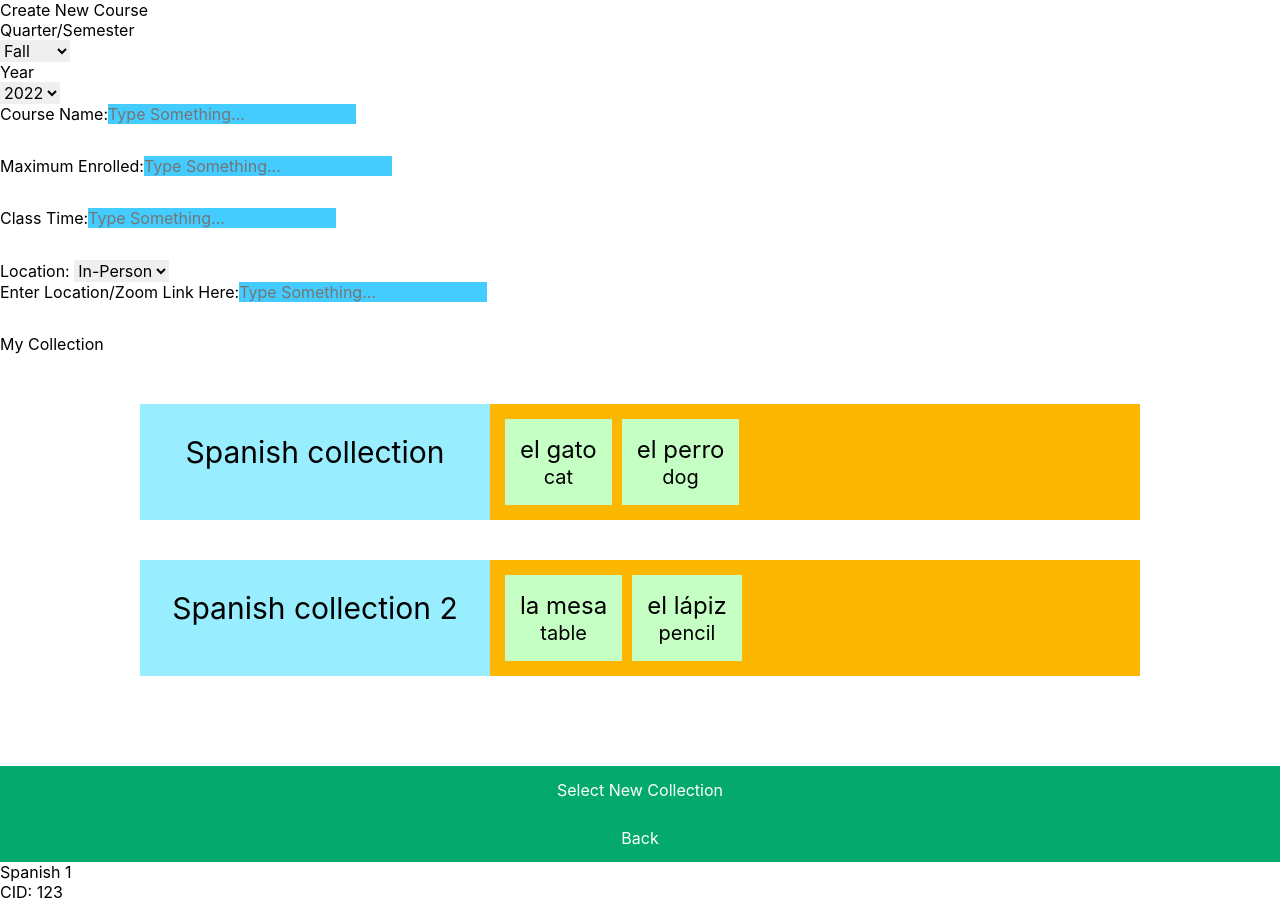
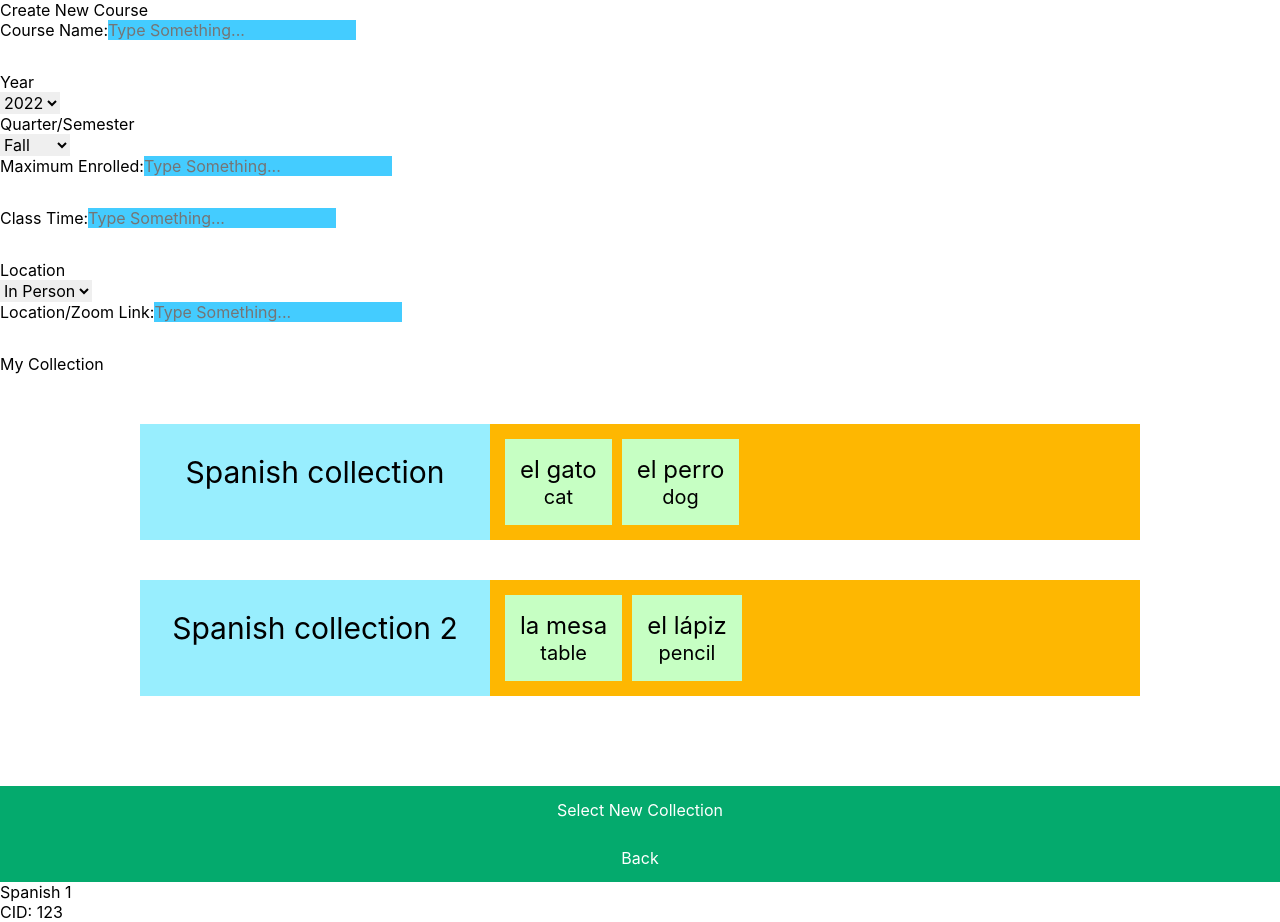
Before and after one commit to ofek168/a9-course-crud, a Next.js app: page /create_new_course in a window 1280 px wide. Built offline with nearby package versions, Linux system fonts and the light colour scheme.

Commit message:
Update Main.tsx

```diff
--- a/components/CreateCourse/Main.tsx
+++ b/components/CreateCourse/Main.tsx
@@ -14,45 +14,55 @@ interface InputProps extends InputHTMLAttributes<HTMLInputElement> {
 }
 const Main: FC<InputProps> = ({ name, label, ...rest }) => {
     return (
-        <main>
-            <h1>Create New Course</h1>
-            <section>
+        <main className = {styles.container}>
+            <h1 className = {styles.title} >Create New Course</h1>
+            <div className = {styles.courseBoxWrapper}>
+                <div className = {styles.courseInfoBox}>
+                    <div id = {styles.inputs}>
+                        <label htmlFor={name}> Course Name:{label}</label>
+                        <input id={name} {...rest} className={styles.input} placeholder="Type Something..." ></input>
+                    </div>
+                    <div id = {styles.inputs}>
+                        <h2>Year</h2>
+                        <select>
+                            <option>2022</option>
+                            <option>2023</option>
+                            <option>2024</option>
+                        </select>
+                    </div>
+                    <div id = {styles.inputs}>
                         <h2>Quarter/Semester</h2>
                         <select>
                             <option>Fall</option>
                             <option>Winter</option>
                             <option>Spring</option>
                         </select>
-            </section>
-
-
-            <section>
-                <h2>Year</h2>
-                <select>
-                    <option>2022</option>
-                    <option>2023</option>
-                    <option>2024</option>
-                </select>
-            </section>
-            <div>
-                <label htmlFor={name}> Course Name:{label}</label>
-                <input id={name} {...rest} className={styles.input} placeholder="Type Something..." ></input>
-                <br></br>
+                    </div>
+                </div>
+                <div className = {styles.courseTimeBox}>
+                    <div id = {styles.inputs}>
                         <label htmlFor={name}> Maximum Enrolled:{label}</label>
                         <input id={name} {...rest} className={styles.input} placeholder="Type Something..." ></input>
-                <br></br>
+                    </div>
+                    <div id = {styles.inputs}>
                         <label htmlFor={name}> Class Time:{label}</label>
                         <input id={name} {...rest} className={styles.input} placeholder="Type Something..." ></input>
-                <br></br>
-                <section>
-                    Location: <select><option>In-Person</option><option>Zoom</option></select>
-                </section>
-                <label htmlFor={name}> Enter Location/Zoom Link Here:{label}</label>
+                    </div>
+                    <div id = {styles.inputs}>
+                        <h2>Location</h2>
+                        <select>
+                            <option>In Person</option>
+                            <option>Zoom</option>
+                        </select>
+                    </div>
+                    <div id = {styles.inputs}>
+                        <label htmlFor={name}> Location/Zoom Link:{label}</label>
                         <input id={name} {...rest} className={styles.input} placeholder="Type Something..." ></input>
                     </div>
-
+                </div>
+            </div>
+            <h1 className = {styles.title}>My Collection</h1>
             <div>
-                My Collection
                 <ViewCollection collections={[sample, sample2]}></ViewCollection>
                 <button type="button" className={styles.button} onClick={() => {
                     router.push('/')
@@ -66,9 +76,11 @@ const Main: FC<InputProps> = ({ name, label, ...rest }) => {
                 }>
                     Back
                 </button>
+
+            </div>
+            <div className = {styles.instructorCourse}>
             <InstructorCourse courses={[coursesample]}></InstructorCourse>
             </div>
-
         </main>
 
 
```
Lines whose indentation alone changed are shown as unchanged.
